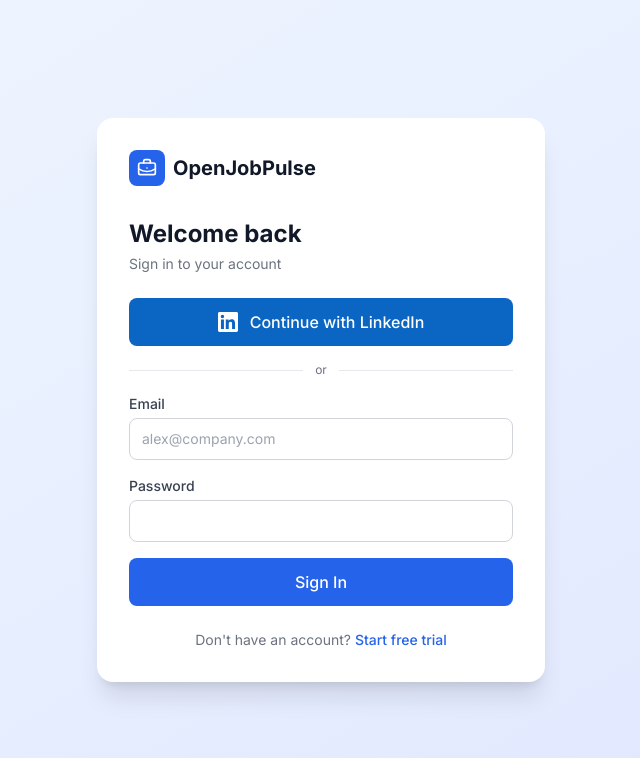
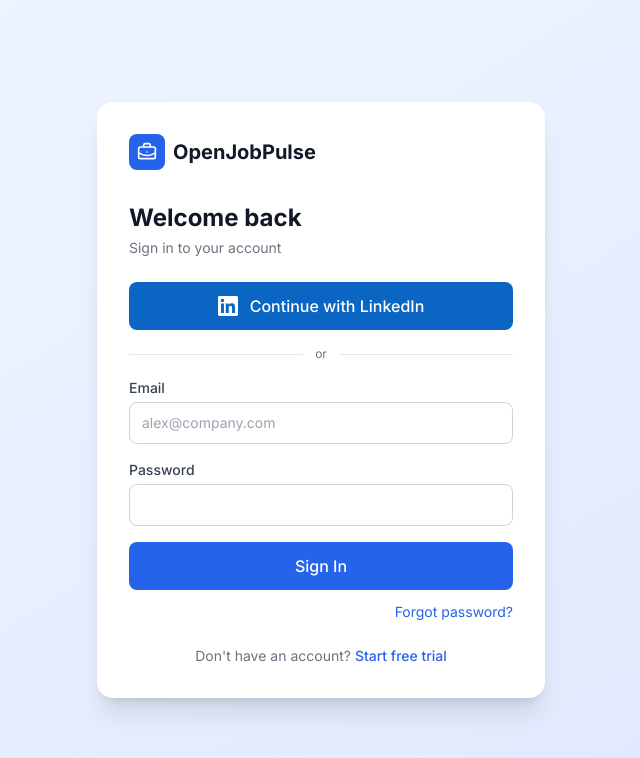
Before and after one commit to Arpitruh/open-job-pulse, a Next.js app in the folder apps/web/: page /login in a window 1280 px wide. Shown: the top 758 px of the page, without its empty margins (319-959 px from the left). Built offline with nearby package versions, Linux system fonts and the light colour scheme.

Commit message:
fix(auth): restore forgot password link and dismiss stale warning on login (#15)

```diff
--- a/apps/web/app/(auth)/login/page.tsx
+++ b/apps/web/app/(auth)/login/page.tsx
@@ -38,6 +38,7 @@ export default function LoginPage() {
 
   async function handleLogin(e: React.FormEvent) {
     e.preventDefault();
+    setErrorParam(null);
     setLoading(true);
     try {
       const result = await signIn("credentials", {
@@ -144,6 +145,7 @@ export default function LoginPage() {
             Sign In
           </button>
         </form>
+        <p className="mt-3 text-right text-sm"><a href="/forgot-password" className="text-blue-600 hover:underline">Forgot password?</a></p>
 
         <p className="text-center text-sm text-gray-500 mt-6">
           Don&apos;t have an account?{" "}
```
